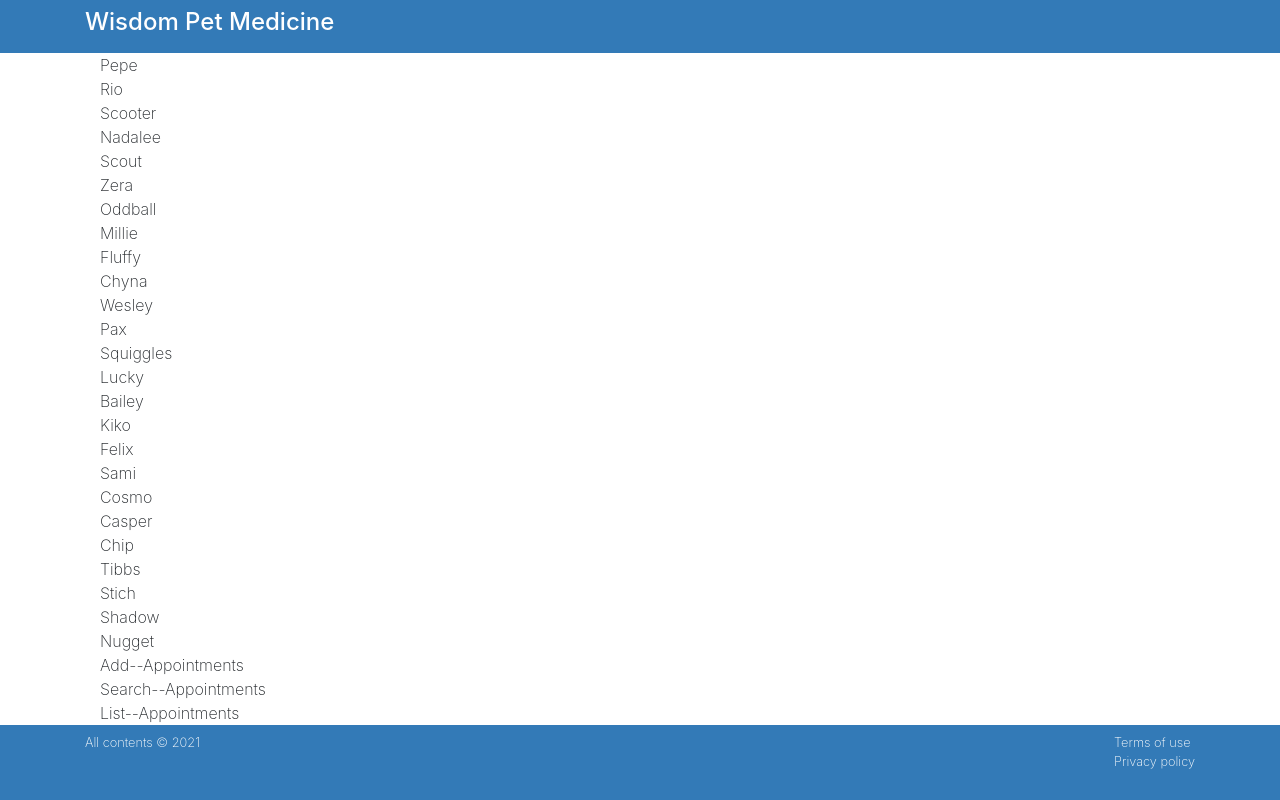
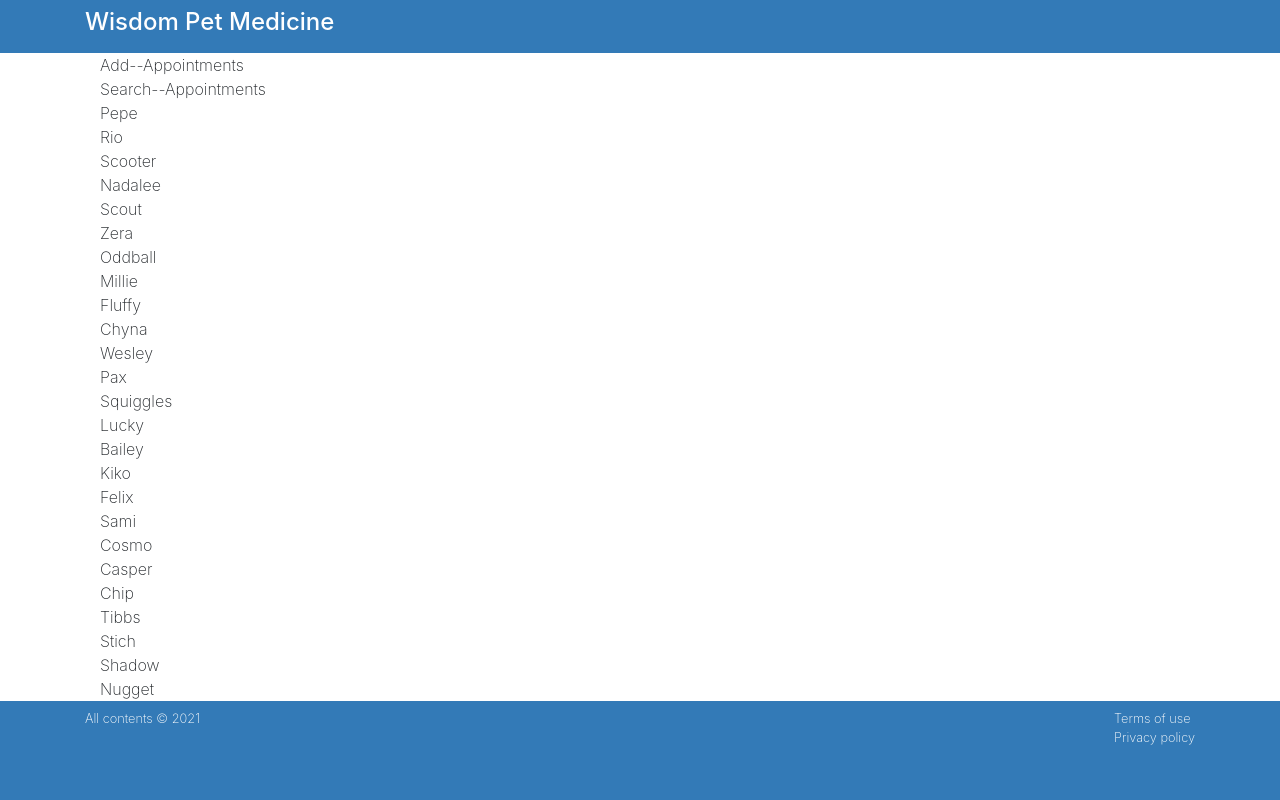
Before and after one commit to chibui/react-interface, a React (Create React App) app: page / in a window 1280 px wide. Built offline with nearby package versions, Linux system fonts and the light colour scheme.

Commit message:
Passing data via props

```diff
--- a/src/components/App.js
+++ b/src/components/App.js
@@ -29,23 +29,15 @@ class App extends Component {
   }
 
   render() {
-    const listItems = this.state.myAppointments.map(item => (
-      <div>
-        <div>{item.petName}</div>
-        <div>{item.petOwner}</div>
-      </div>
-    ));
-
     return (
       <main className="page bg-white" id="petratings">
         <div className="container">
           <div className="row">
             <div className="col-md-12 bg-white">
               <div className="container">
-                {listItems}
                 <AddAppointments />
                 <SearchAppointments />
-                <ListAppointments />
+                <ListAppointments appointments={this.state.myAppointments}/>
               </div>
             </div>
           </div>
--- a/src/components/ListAppointments.js
+++ b/src/components/ListAppointments.js
@@ -2,8 +2,15 @@ import React, { Component } from 'react';
 
 class ListAppointments extends Component {
     render () {
+        const listItems = this.props.appointments.map(item => (
+            <div>
+              <div>{item.petName}</div>
+              <div>{item.petOwner}</div>
+            </div>
+          ));
+
         return (
-            <div>List--Appointments</div>
+            <div>{listItems}</div>
         );
     }
 }
```
